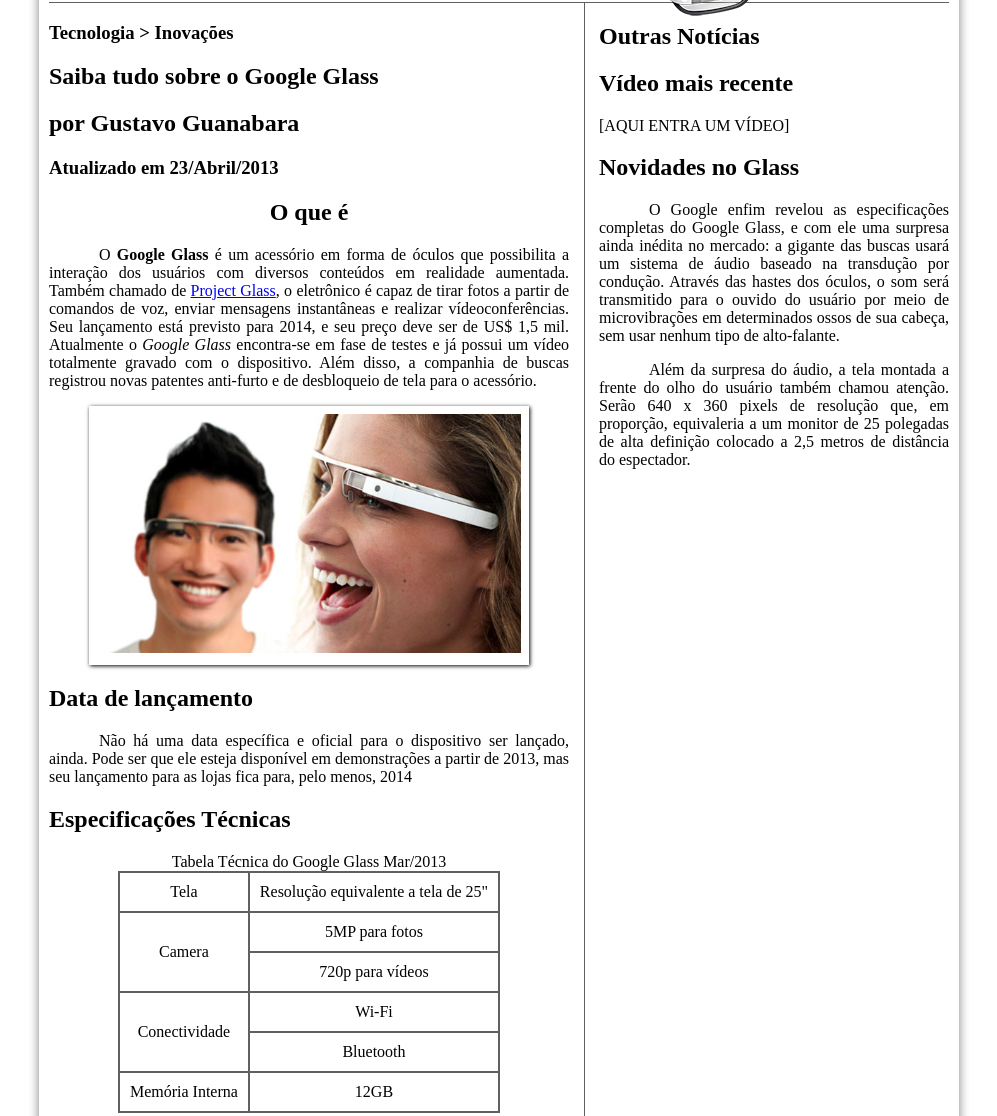
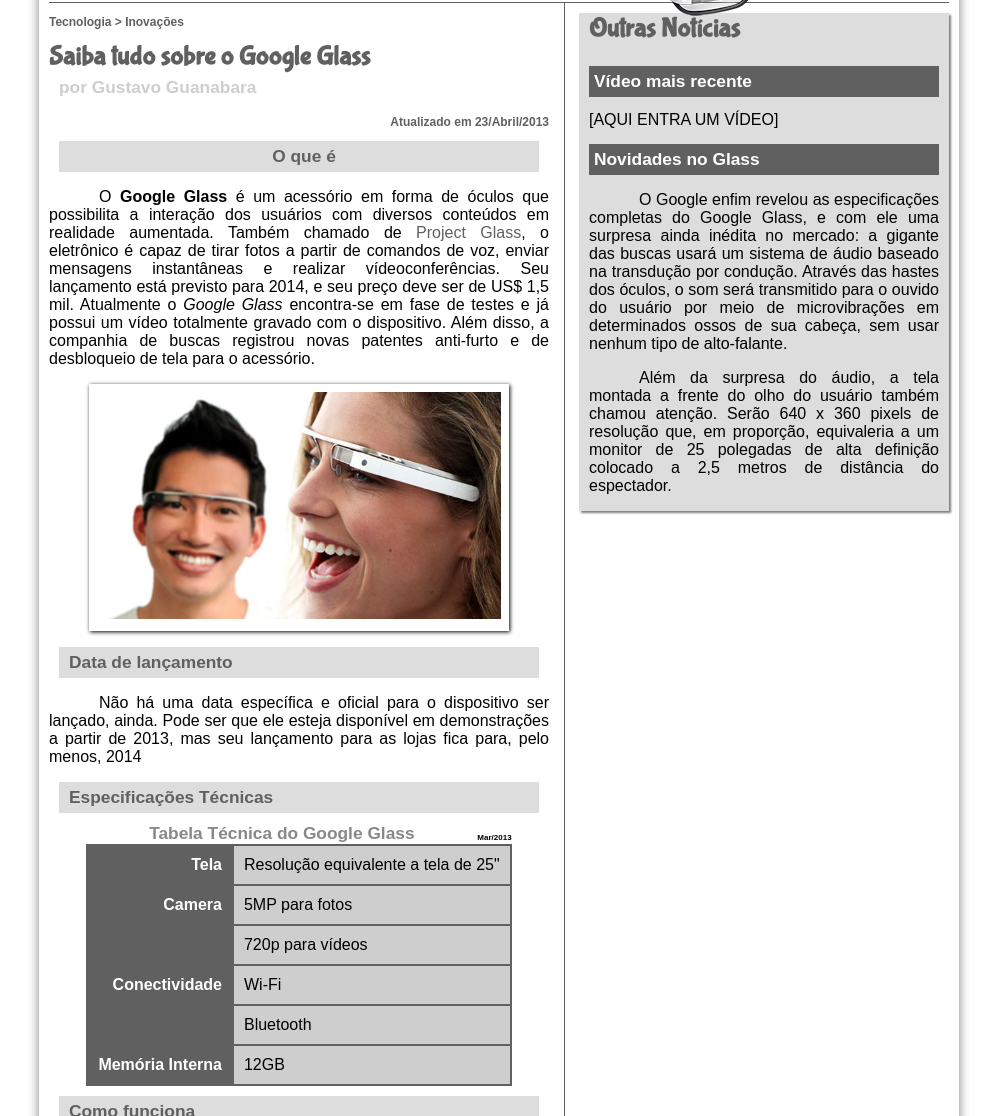
Before and after one commit to kassioms/SiteGoogleGlass, a plain HTML site: page index.html in a window 1280 px wide. Shown: the part 173-1289 px from the top of the page, without its empty margins (141-1138 px from the left). Drawn offline with Linux system fonts and the light colour scheme.

Commit message:
atualizando

```diff
--- a/css/estilo.css
+++ b/css/estilo.css
@@ -1,11 +1,11 @@
 
 @import url('https://fonts.googleapis.com/css2?family=Titillium+Web&display=swap');
-</style>
 @font-face {
     font-family: 'FonteLogo';
     src: url("../fonts/bubblegum-sans-regular.otf");
 }
 body {
+    font-family: Arial, sans-serif;
     background-color: #white;
     color: rgba(0,0,0,1);
 }
@@ -20,6 +20,15 @@ div#interface {
 p {
     text-align: justify;
     text-indent: 50px;
+}
+
+a {
+    color: #606060;
+    text-decoration: none;
+}
+
+a:hover {
+    text-decoration: underline;
 }
 
 header#cabecalho img#icone {
@@ -127,10 +136,41 @@ nav#menu a:hover {
 
 section#corpo {
     display: block;
-    width: 520px;
+    width: 500px;
     float: left;
     border-right: 1px solid #606060;
     padding-right: 15px;
+}
+
+article#noticia-principal h2 {
+    font-size: 13pt;
+    color: #606060;
+    background-color: #dddddd;
+    padding: 5px 0px 5px 10px;
+    margin: 10px;
+}
+
+header#cabecalho-artigo h1 {
+    font-family: 'FonteLogo', sans-serif;
+    font-size: 20pt;
+    color: #606060;
+    margin-bottom: 0px;
+    margin-top: 0px;
+}
+
+.direita {
+    text-align: right;
+}
+
+header#cabecalho-artigo h2 {
+    font-size: 13pt;
+    color: #cecece;
+    background-color: #ffffff;
+    margin: 0px;
+}
+header#cabecalho-artigo h3 {
+    font-size: 12px;
+    color: #606060;
 }
 
 table#tabelaspec {
@@ -144,12 +184,62 @@ table#tabelaspec td {
     border: 1px solid #606060;
     padding: 10px;
     text-align: center;
+    vertical-align: middle;
+}
+
+table#tabelaspec td.ce {
+    color: #ffffff;
+    background-color: #606060;
+    vertical-align: top;
+    font-weight: bold;
+    text-align: right;
+
+}
+
+table#tabelaspec td.cd {
+    background-color: #cecece;
+    text-align: left;
+}
+
+table#tabelaspec caption {
+    color: #888888;
+    font-size: 13pt;
+    font-weight: bolder;
+}
+
+table#tabelaspec caption span {
+    display: block;
+    float: right;
+    color: #000000;
+    font-size: 8px;
+    margin-top: 10px;
 }
 
 aside#lateral{
     display: block;
     width: 350px;
     float: right;
+    background-color: #dddddd;
+    padding-inline-start: 10px;
+    margin-top: 10px;
+    box-shadow: 2px 2px 2px rgba(0,0,0,.5);
+    padding-right: 10px;
+
+}
+
+aside#lateral h1 {
+    font-family: 'FonteLogo', sans-serif;
+    font-size: 20pt;
+    color: #606060;
+    background-color: #dddddd;
+    margin-top: 0px;
+}
+
+aside#lateral h2 {
+    background-color: #606060;
+    font-size: 13pt;
+    color: #ffffff;
+    padding: 5px;
 }
 
 footer#rodape {
--- a/index.html
+++ b/index.html
@@ -28,13 +28,15 @@
 
 </header>
 <section id="corpo">
+<article id="noticia-principal">
+    <header id="cabecalho-artigo">
 <hgroup>
 <h3>Tecnologia > Inovações</h3>
 <h1>Saiba tudo sobre o Google Glass</h1>
 <h2>por Gustavo Guanabara</h2>
-<h3>Atualizado em 23/Abril/2013</h3>
+<h3 class="direita">Atualizado em 23/Abril/2013</h3>
 </hgroup>
-
+</header>
 
 <h2 style="text-align: center">O que é</h2>
 <p>O <span style="font-weight: 900">Google Glass</span> é um acessório em forma de óculos que possibilita a interação dos usuários com diversos conteúdos em realidade aumentada. Também chamado de <a href="http://www.google.com/" target="black">Project Glass</a>, o eletrônico é capaz de tirar fotos a partir de comandos de voz, enviar mensagens instantâneas e realizar vídeo&shy;con&shy;ferên&shy;cias. Seu lançamento está previsto para 2014, e seu preço deve ser de US$ 1,5 mil. Atualmente o <em>Google Glass</em> encontra-se em fase de testes e já possui um vídeo totalmente gravado com o dispositivo. Além disso, a companhia de buscas registrou novas patentes anti-furto e de desbloqueio de tela para o acessório.</p>
@@ -49,16 +51,16 @@
 <h2>Data de lançamento</h2>
 <p>Não há uma data específica e oficial para o dispositivo ser lançado, ainda. Pode ser que ele esteja disponível em demonstrações a partir de 2013, mas seu lançamento para as lojas fica para, pelo menos, 2014</p>
 
-<h1>Especificações Técnicas</h1>
+<h2>Especificações Técnicas</h2>
 <table id="tabelaspec">
-<caption>Tabela Técnica do Google Glass Mar/2013</caption>
+<caption>Tabela Técnica do Google Glass <span>Mar/2013</span></caption>
 
-<tr><td>Tela</td><td>Resolução equivalente a tela de 25"</td></tr>
-<tr><td rowspan="2">Camera</td> <td>5MP para fotos</td></tr>
-<tr><td>720p para vídeos</td></tr>
-<tr><td rowspan="2">Conectividade</td> <td>Wi-Fi</td></tr>
-<tr><td>Bluetooth</td></tr>
-<tr><td>Memória Interna</td> <td>12GB</td></tr>
+<tr><td class="ce">Tela</td><td class="cd">Resolução equivalente a tela de 25"</td></tr>
+<tr><td rowspan="2" class="ce">Camera</td> <td class="cd">5MP para fotos</td></tr>
+<tr><td class="cd">720p para vídeos</td></tr>
+<tr><td rowspan="2" class="ce">Conectividade</td> <td class="cd">Wi-Fi</td></tr>
+<tr><td class="cd">Bluetooth</td></tr>
+<tr><td class="ce">Memória Interna</td> <td class="cd">12GB</td></tr>
 </table>
 
 <h2>Como funciona</h2>
@@ -67,8 +69,8 @@
 <h2>O que você pode fazer com o Google Glasses</h2>
 <p>O vídeo de divulgação do Google mostra que você pode se transformar em uma espécie de “super-<wbr/>humano”, já que o aparelho pode indicar a quantos metros você está de seu destino, se o metrô está aberto ou fechado, mostrar o clima, agenda e até mesmo permitir que você marque encontros apenas com comandos de voz.</p>
 
-[AQUI ENTRA UM VÍDEO]
-
+<video src="/media/getting-started.mp4"></video>
+</article>
 </section>
 <aside id="lateral">
 
```
